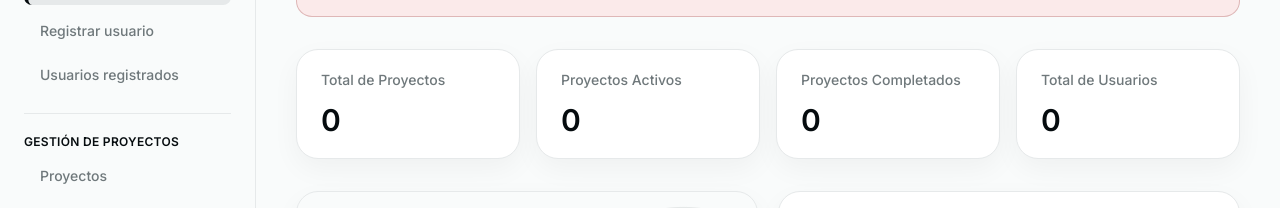
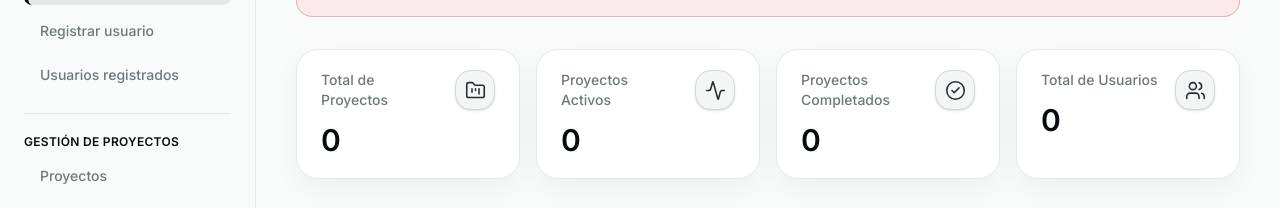
Before and after one commit to arieeliiu/innovatech, a Next.js app in the folder frontend/: page /admin in a window 1280 px wide. Shown: the part 254-462 px from the top of the page. Built offline with nearby package versions, Linux system fonts and the light colour scheme; no server answers; sample sign-in values are in the browser's storage.

Commit message:
feat(frontend): add stat card icons

```diff
--- a/frontend/src/app/admin/page.tsx
+++ b/frontend/src/app/admin/page.tsx
@@ -3,7 +3,9 @@
 import { useEffect, useState, type ReactNode } from 'react';
 import Link from 'next/link';
 import {
+  Activity,
   ArrowUpRight,
+  CheckCircle2,
   ClipboardList,
   FolderKanban,
   FolderPlus,
@@ -46,6 +48,7 @@ type ActionCardProps = {
 type StatCardProps = {
   label: string;
   value: number;
+  icon: ReactNode;
   tone?: CardTone;
 };
 
@@ -59,17 +62,25 @@ function getToneClass(tone: CardTone, pattern = false) {
   return `bg-surface${base}`;
 }
 
-function StatCard({ label, value, tone = 'surface' }: StatCardProps) {
+function StatCard({ label, value, icon, tone = 'surface' }: StatCardProps) {
   return (
     <article
       className={`theme-card-interactive ${getToneClass(
         tone,
       )} rounded-[22px] border border-theme-border px-6 py-5 transition duration-200 hover:-translate-y-0.5 hover:border-theme-border-strong`}
     >
-      <p className="text-sm font-medium text-content-muted">{label}</p>
-      <p className="mt-3 text-3xl font-semibold tracking-tight text-highlight">
-        {value}
-      </p>
+      <div className="flex items-start justify-between gap-4">
+        <div>
+          <p className="text-sm font-medium text-content-muted">{label}</p>
+          <p className="mt-3 text-3xl font-semibold tracking-tight text-highlight">
+            {value}
+          </p>
+        </div>
+
+        <div className="flex h-10 w-10 shrink-0 items-center justify-center rounded-2xl border border-feature-icon-border bg-feature-icon-background text-feature-icon shadow-sm">
+          {icon}
+        </div>
+      </div>
     </article>
   );
 }
@@ -178,10 +189,26 @@ export default function AdminDashboard() {
 
       {!isLoading && (
         <section className="grid gap-4 md:grid-cols-2 xl:grid-cols-4">
-          <StatCard label="Total de Proyectos" value={projects.length} />
-          <StatCard label="Proyectos Activos" value={activeProjects} />
-          <StatCard label="Proyectos Completados" value={completedProjects} />
-          <StatCard label="Total de Usuarios" value={users.length} />
+          <StatCard
+            label="Total de Proyectos"
+            value={projects.length}
+            icon={<FolderKanban size={21} strokeWidth={1.8} />}
+          />
+          <StatCard
+            label="Proyectos Activos"
+            value={activeProjects}
+            icon={<Activity size={21} strokeWidth={1.8} />}
+          />
+          <StatCard
+            label="Proyectos Completados"
+            value={completedProjects}
+            icon={<CheckCircle2 size={21} strokeWidth={1.8} />}
+          />
+          <StatCard
+            label="Total de Usuarios"
+            value={users.length}
+            icon={<Users size={21} strokeWidth={1.8} />}
+          />
         </section>
       )}
 
```
